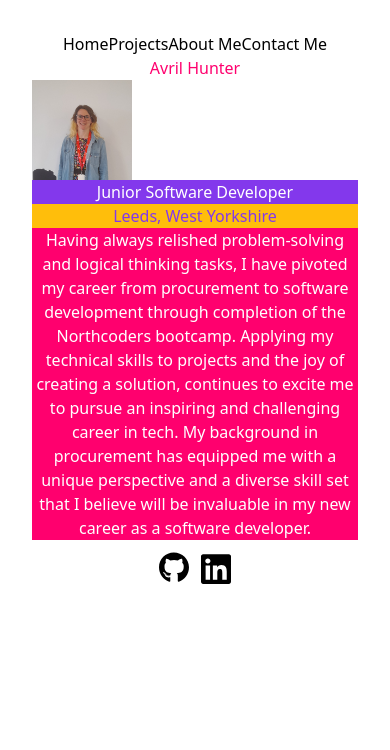
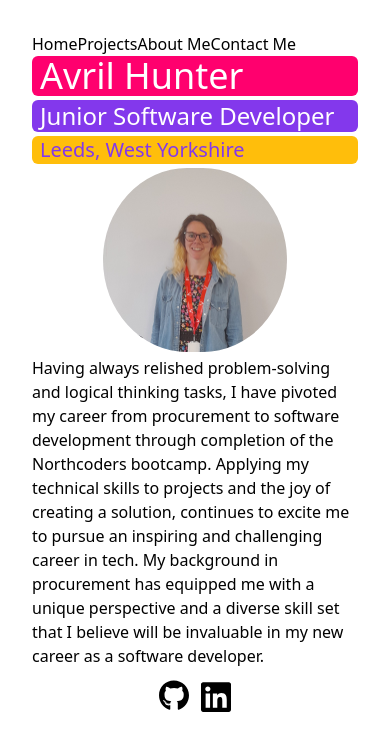
Before and after one commit to AvrilHunter/portfolio, a React (Vite) app: page / in a window 390 px wide. Shown: the top 750 px of the page. Built offline with nearby package versions, Linux system fonts and the light colour scheme.

Commit message:
style: about page for mobile

```diff
--- a/src/App.css
+++ b/src/App.css
@@ -2,15 +2,4 @@
   max-width: 1280px;
   margin: 0 auto;
   padding: 2rem;
-  text-align: center;
 }
-
-.profilephoto {
-  max-height: 100px;
-  max-width: 100px;
-}
-
-.contact-icons {
-  max-height: 40px;
-  max-width: 40px;
-}
--- a/src/components/Home.tsx
+++ b/src/components/Home.tsx
@@ -2,12 +2,22 @@ import photo from "../assets/headshot.jpg";
 
 function Home() {
   return (
-    <>
-      <h1 className="text-rose">Avril Hunter</h1>
-      <img className="profilephoto" src={photo} alt="profile photo of Avril" />
-      <p className="bg-violet text-white">Junior Software Developer</p>
-      <p className="bg-amber text-violet">Leeds, West Yorkshire</p>
-      <p className="bg-rose text-white">
+    <main className="flex flex-col items-center gap-1">
+      <h1 className="text-4xl text-white rounded-md bg-rose px-2 w-full">
+        Avril Hunter
+      </h1>
+      <h2 className="text-2xl bg-violet text-white rounded-md px-2 w-full">
+        Junior Software Developer
+      </h2>
+      <h3 className="text-xl bg-amber text-violet rounded-md px-2 w-full">
+        Leeds, West Yorkshire
+      </h3>
+      <img
+        className="max-w-[200px] rounded-full px-2"
+        src={photo}
+        alt="profile photo of Avril"
+      />
+      <p className="text-left justify">
         Having always relished problem-solving and logical thinking tasks, I
         have pivoted my career from procurement to software development through
         completion of the Northcoders bootcamp. Applying my technical skills to
@@ -17,7 +27,7 @@ function Home() {
         skill set that I believe will be invaluable in my new career as a
         software developer.
       </p>
-    </>
+    </main>
   );
 }
 
--- a/tailwind.config.js
+++ b/tailwind.config.js
@@ -2,6 +2,9 @@
 export default {
   content: ["./index.html", "./src/**/*.{js,ts,jsx,tsx}"],
   theme: {
+    // container: {
+    //   center: true,
+    // },
     extend: {
       colors: {
         amber: "#FFBE0B",
```
